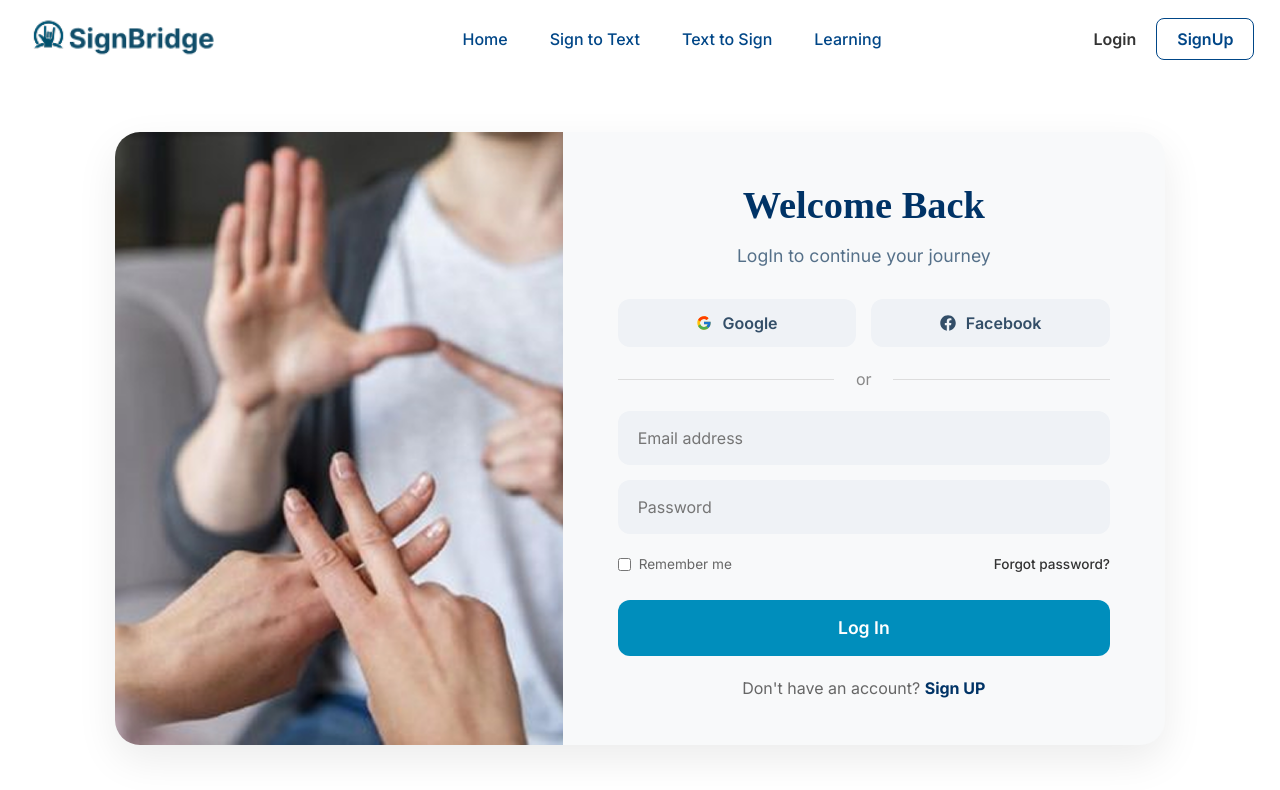
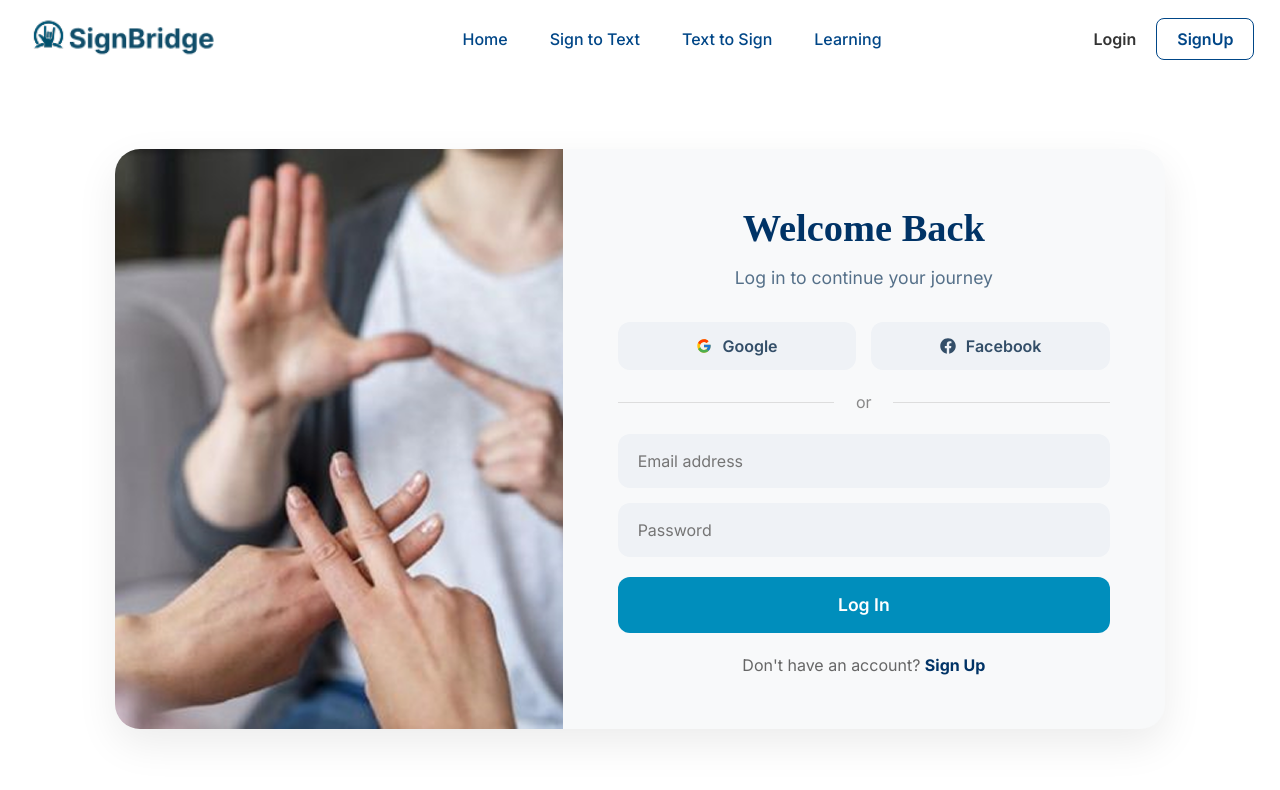
Before and after one commit to EbrahimAhmedDev/SignBridge, a React (Vite) app: page /login in a window 1280 px wide. Shown: the top 790 px of the page. Built offline with nearby package versions, Linux system fonts and the light colour scheme; a web font is replaced by a local one.

Commit message:
integration auth with API

```diff
--- a/package.json
+++ b/package.json
@@ -10,6 +10,7 @@
     "preview": "vite preview"
   },
   "dependencies": {
+    "axios": "^1.13.6",
     "react": "^19.2.0",
     "react-dom": "^19.2.0",
     "react-icons": "^5.5.0",
--- a/src/pages/auth/login/Login.jsx
+++ b/src/pages/auth/login/Login.jsx
@@ -1,29 +1,77 @@
-import React from "react";
-import style from "./login.module.css";
+import React, { useState } from "react";
+import style from "./login.module.css"; // تأكد من وجود ملف التنسيق
 import loginImg from "../../../assets/image 10.png";
 import { FcGoogle } from "react-icons/fc";
 import { FaFacebook } from "react-icons/fa";
-import { Link } from "react-router-dom";
+import { Link, useNavigate } from "react-router-dom";
+import axios from "axios";
 
 const Login = () => {
+  const navigate = useNavigate();
+
+  const [formData, setFormData] = useState({
+    email: "",
+    password: "",
+  });
+
+  const [error, setError] = useState("");
+  const [loading, setLoading] = useState(false);
+
+  const handleChange = (e) => {
+    setFormData({ ...formData, [e.target.name]: e.target.value });
+  };
+
+  const handleSubmit = async (e) => {
+    e.preventDefault();
+    setLoading(true);
+    setError("");
+
+    try {
+      const response = await axios.post(
+        "http://localhost:3000/api/auth/login",
+        formData,
+      );
+
+      if (response.data.token) {
+        localStorage.setItem("token", response.data.token);
+        localStorage.setItem("user", JSON.stringify(response.data.user));
+
+        alert("Welcome back!");
+        navigate("/");
+      }
+    } catch (err) {
+      setError(
+        err.response?.data?.error || "Login failed. Please check your data.",
+      );
+    } finally {
+      setLoading(false);
+    }
+  };
+
   return (
     <div className={style.loginContainer}>
       <div className={style.loginCard}>
-
         <div className={style.imageSection}>
-          <img src={loginImg} alt="Welcome Back" />
+          <img src={loginImg} alt="Welcome back" />
         </div>
-
 
         <div className={style.formSection}>
           <h2 className={style.title}>Welcome Back</h2>
-          <p className={style.subtitle}>LogIn to continue your journey</p>
+          <p className={style.subtitle}>Log in to continue your journey</p>
+
+          {error && (
+            <p
+              style={{ color: "red", fontSize: "0.9rem", marginBottom: "10px" }}
+            >
+              {error}
+            </p>
+          )}
 
           <div className={style.socialButtons}>
-            <button className={style.socialBtn}>
+            <button className={style.socialBtn} type="button">
               <FcGoogle className={style.icon} /> Google
             </button>
-            <button className={style.socialBtn}>
+            <button className={style.socialBtn} type="button">
               <FaFacebook className={`${style.icon} ${style.fbIcon}`} />{" "}
               Facebook
             </button>
@@ -33,26 +81,35 @@ const Login = () => {
             <span>or</span>
           </div>
 
-          <form className={style.form}>
-            <input type="email" placeholder="Email address" required />
-            <input type="password" placeholder="Password" required />
+          <form className={style.form} onSubmit={handleSubmit}>
+            <input
+              type="email"
+              name="email"
+              placeholder="Email address"
+              value={formData.email}
+              onChange={handleChange}
+              required
+            />
+            <input
+              type="password"
+              name="password"
+              placeholder="Password"
+              value={formData.password}
+              onChange={handleChange}
+              required
+            />
 
-            <div className={style.optionsRow}>
-              <label className={style.rememberMe}>
-                <input type="checkbox" /> Remember me
-              </label>
-              <Link to="/forgot-password" className={style.forgotPass}>
-                Forgot password?
-              </Link>
-            </div>
-
-            <button type="submit" className={style.submitBtn}>
-              Log In
+            <button
+              type="submit"
+              className={style.submitBtn}
+              disabled={loading}
+            >
+              {loading ? "Logging in..." : "Log In"}
             </button>
           </form>
 
           <p className={style.footerText}>
-            Don't have an account? <Link to="/signup">Sign UP</Link>
+            Don't have an account? <Link to="/signup">Sign Up</Link>
           </p>
         </div>
       </div>
--- a/src/pages/auth/signup/Signup.jsx
+++ b/src/pages/auth/signup/Signup.jsx
@@ -1,11 +1,58 @@
-import React from "react";
+import { useState } from "react";
 import style from "./signup.module.css";
 import signupImg from "../../../assets/image 10.png";
 import { FcGoogle } from "react-icons/fc";
 import { FaFacebook } from "react-icons/fa";
-import { Link } from "react-router-dom";
+import { Link, useNavigate } from "react-router-dom";
+import axios from "axios";
 
 const Signup = () => {
+  const navigate = useNavigate();
+
+  const [formdata, setFormData] = useState({
+    firstName: "",
+    secondName: "",
+    email: "",
+    password: "",
+  });
+
+  const [error, setError] = useState("");
+  const [loading, setLoading] = useState(false);
+
+  const handleChange = (e) => {
+    setFormData({ ...formdata, [e.target.name]: e.target.value });
+  };
+
+  const handleSubmit = async (e) => {
+    e.preventDefault();
+    setLoading(true);
+    setError("");
+
+    try {
+      const fullData = {
+        name: `${formdata.firstName} ${formdata.secondName}`,
+        email: formdata.email,
+        password: formdata.password,
+      };
+
+      const response = await axios.post(
+        "http://localhost:3000/api/auth/register",
+        fullData,
+      );
+
+      if (response.data.token) {
+        localStorage.setItem("token", response.data.token);
+        localStorage.setItem("user", JSON.stringify(response.data.user));
+        alert("Account created successfully!");
+        navigate("/");
+      }
+    } catch (err) {
+      setError(err.response?.data?.error || "Something went wrong.");
+    } finally {
+      setLoading(false);
+    }
+  };
+
   return (
     <div className={style.signupContainer}>
       <div className={style.signupCard}>
@@ -19,11 +66,19 @@ const Signup = () => {
             Join our community to start learning sign language
           </p>
 
+          {error && (
+            <p
+              style={{ color: "red", fontSize: "0.8rem", marginBottom: "10px" }}
+            >
+              {error}
+            </p>
+          )}
+
           <div className={style.socialButtons}>
-            <button className={style.socialBtn}>
+            <button className={style.socialBtn} type="button">
               <FcGoogle className={style.icon} /> Google
             </button>
-            <button className={style.socialBtn}>
+            <button className={style.socialBtn} type="button">
               <FaFacebook className={`${style.icon} ${style.fbIcon}`} />{" "}
               Facebook
             </button>
@@ -33,14 +88,46 @@ const Signup = () => {
             <span>or</span>
           </div>
 
-          <form className={style.form}>
-            <input type="text" placeholder="First Name" required />
-            <input type="text" placeholder="Second Name" required />
-            <input type="email" placeholder="Email address" required />
-            <input type="password" placeholder="Password" required />
+          <form className={style.form} onSubmit={handleSubmit}>
+            <input
+              type="text"
+              name="firstName"
+              placeholder="First Name"
+              value={formdata.firstName.trim()}
+              onChange={handleChange}
+              required
+            />
+            <input
+              type="text"
+              name="secondName"
+              placeholder="Second Name"
+              value={formdata.secondName.trim()}
+              onChange={handleChange}
+              required
+            />
+            <input
+              type="email"
+              name="email"
+              placeholder="Email address"
+              value={formdata.email}
+              onChange={handleChange}
+              required
+            />
+            <input
+              type="password"
+              name="password"
+              placeholder="Password"
+              value={formdata.password}
+              onChange={handleChange}
+              required
+            />
 
-            <button type="submit" className={style.submitBtn}>
-              Sign Up
+            <button
+              type="submit"
+              className={style.submitBtn}
+              disabled={loading}
+            >
+              {loading ? "Creating Account..." : "Sign Up"}
             </button>
           </form>
 
```
Also changed, not shown: src/api/authService.js (added, +15 -0 lines), 1 other file (tests, documents, lock files or other folders).
